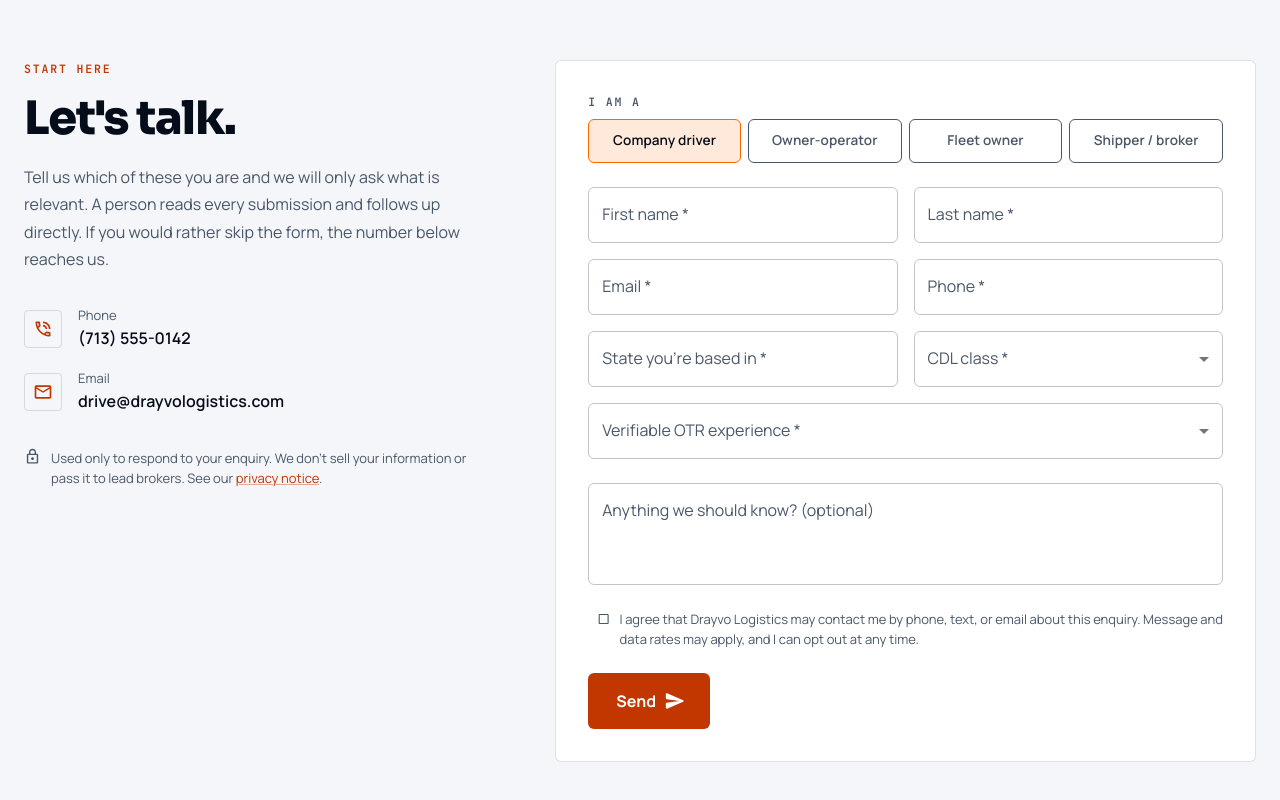
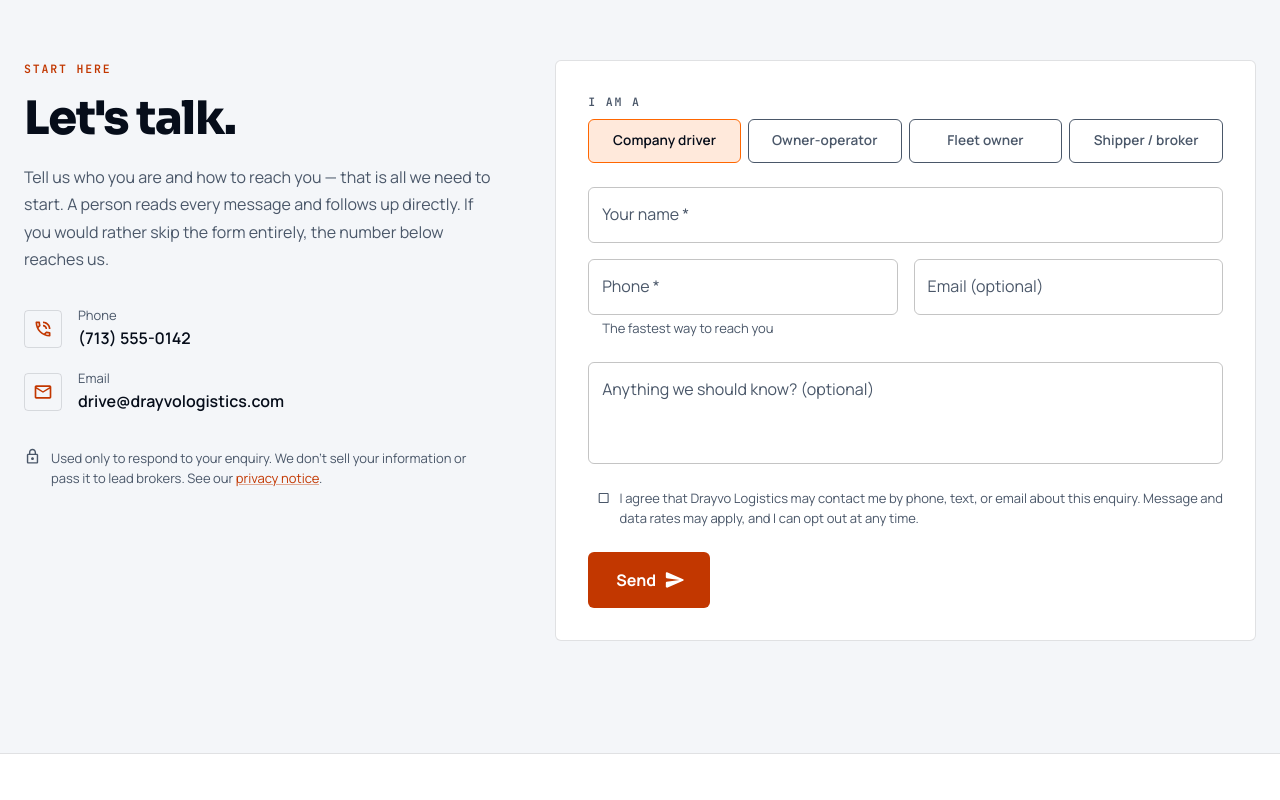
Before and after one commit to agentlabs-tm/drayvo, a Next.js app in the folder web-landing/: page / in a window 1280 px wide. Shown: the part 11180-11980 px from the top of the page. Built offline with nearby package versions, Linux system fonts and the light colour scheme; what @mui/material-nextjs would draw is missing.

Commit message:
addr change

```diff
--- a/web-landing/src/app/api/apply/route.ts
+++ b/web-landing/src/app/api/apply/route.ts
@@ -4,7 +4,7 @@ export const runtime = 'nodejs';
 
 type Payload = Record<string, unknown>;
 
-const REQUIRED = ['firstName', 'lastName', 'email', 'phone', 'audience'] as const;
+const REQUIRED = ['name', 'phone', 'audience'] as const;
 const EMAIL_RE = /^[^\s@]+@[^\s@]+\.[^\s@]{2,}$/;
 
 // Naive in-memory rate limit — swap for Redis/Upstash before production traffic.
@@ -40,7 +40,9 @@ export async function POST(req: Request) {
   if (missing.length) {
     return NextResponse.json({ error: `Missing: ${missing.join(', ')}` }, { status: 400 });
   }
-  if (!EMAIL_RE.test(String(body.email))) {
+  // Email is optional now — validate only when one was supplied.
+  const email = String(body.email ?? '').trim();
+  if (email && !EMAIL_RE.test(email)) {
     return NextResponse.json({ error: 'Invalid email' }, { status: 400 });
   }
   if (body.consent !== true) {
@@ -54,11 +56,9 @@ export async function POST(req: Request) {
   // serverless instances; move it to Redis/Upstash before production traffic.
   console.info('[drayvo:apply]', {
     audience: body.audience,
-    name: `${body.firstName} ${body.lastName}`,
-    email: body.email,
+    name: body.name,
     phone: body.phone,
-    state: body.state,
-    company: body.company,
+    email: email || null,
     receivedAt: new Date().toISOString(),
   });
 
--- a/web-landing/src/app/page.tsx
+++ b/web-landing/src/app/page.tsx
@@ -25,9 +25,9 @@ import { FAQS } from '@/lib/faqs';
  * figure in schema is worse than in body copy, because search engines present
  * it as a fact attributed to the company.
  *
- * TODO(verify): add `address`, `telephone`, and FMCSA identifiers once
- * confirmed, and reinstate a JobPosting entry with a real `baseSalary` and
- * `validThrough` when the pay structure is signed off.
+ * TODO(verify): add `telephone` and the FMCSA identifiers once confirmed, and
+ * reinstate a JobPosting entry with a real `baseSalary` and `validThrough`
+ * when the pay structure is signed off.
  */
 const jsonLd = {
   '@context': 'https://schema.org',
@@ -41,6 +41,14 @@ const jsonLd = {
       description: brandVoice.positioning,
       slogan: brandVoice.line,
       email: site.email,
+      address: {
+        '@type': 'PostalAddress',
+        streetAddress: `${site.address.street}, ${site.address.suite}`,
+        addressLocality: site.address.city,
+        addressRegion: site.address.state,
+        postalCode: site.address.postalCode,
+        addressCountry: site.address.country,
+      },
     },
     {
       '@type': 'WebSite',
--- a/web-landing/src/components/sections/ApplyForm.tsx
+++ b/web-landing/src/components/sections/ApplyForm.tsx
@@ -3,7 +3,7 @@
 import * as React from 'react';
 import {
   Alert, Box, Button, Checkbox, CircularProgress, Container, FormControlLabel, Link,
-  MenuItem, Stack, TextField, ToggleButton, ToggleButtonGroup, Typography,
+  Stack, TextField, ToggleButton, ToggleButtonGroup, Typography,
 } from '@mui/material';
 import SendRoundedIcon from '@mui/icons-material/SendRounded';
 import CheckCircleOutlineRoundedIcon from '@mui/icons-material/CheckCircleOutlineRounded';
@@ -20,16 +20,9 @@ export type Audience = 'company-driver' | 'owner-operator' | 'fleet-owner' | 'sh
 
 export type ApplyValues = {
   audience: Audience;
-  firstName: string;
-  lastName: string;
+  name: string;
+  phone: string;
   email: string;
-  phone: string;
-  state: string;
-  experience: string;
-  cdlClass: string;
-  truckCount: string;
-  company: string;
-  lanes: string;
   message: string;
   consent: boolean;
 };
@@ -41,9 +34,6 @@ const AUDIENCES: { value: Audience; label: string }[] = [
   { value: 'shipper', label: 'Shipper / broker' },
 ];
 
-const EXPERIENCE = ['Less than 6 months', '6–12 months', '1–3 years', '3–5 years', '5+ years'];
-const CDL_CLASS = ['Class A', 'Class B', 'Not currently licensed'];
-const TRUCK_COUNT = ['1 truck', '2–5 trucks', '6–10 trucks', 'More than 10'];
 
 const EMAIL_RE = /^[^\s@]+@[^\s@]+\.[^\s@]{2,}$/;
 const PHONE_RE = /^[\d\s()+.-]{10,20}$/;
@@ -54,16 +44,11 @@ export default function ApplyForm() {
   const { register, handleSubmit, control, watch, reset, formState: { errors } } = useForm<ApplyValues>({
     mode: 'onTouched',
     defaultValues: {
-      audience: 'company-driver',
-      firstName: '', lastName: '', email: '', phone: '', state: '',
-      experience: '', cdlClass: '', truckCount: '', company: '', lanes: '',
-      message: '', consent: false,
+      audience: 'company-driver', name: '', phone: '', email: '', message: '', consent: false,
     },
   });
 
   const audience = watch('audience');
-  const isDriver = audience === 'company-driver' || audience === 'owner-operator';
-  const isOwner = audience === 'fleet-owner' || audience === 'owner-operator';
   const isShipper = audience === 'shipper';
 
   const onSubmit = async (values: ApplyValues) => {
@@ -115,9 +100,9 @@ export default function ApplyForm() {
             </Reveal>
             <Reveal delay={0.12}>
               <Typography sx={{ color: 'text.secondary', mt: 2.5 }}>
-                Tell us which of these you are and we will only ask what is relevant. A person
-                reads every submission and follows up directly. If you would rather skip the form,
-                the number below reaches us.
+                Tell us who you are and how to reach you — that is all we need to start. A person
+                reads every message and follows up directly. If you would rather skip the form
+                entirely, the number below reaches us.
               </Typography>
             </Reveal>
 
@@ -222,134 +207,40 @@ export default function ApplyForm() {
 
                   <Box sx={{ display: 'grid', gap: 2, gridTemplateColumns: { xs: '1fr', sm: '1fr 1fr' } }}>
                     <TextField
-                      label="First name"
+                      label="Your name"
                       required
-                      error={!!errors.firstName}
-                      helperText={errors.firstName?.message}
-                      {...register('firstName', { required: 'Enter your first name' })}
-                    />
-                    <TextField
-                      label="Last name"
-                      required
-                      error={!!errors.lastName}
-                      helperText={errors.lastName?.message}
-                      {...register('lastName', { required: 'Enter your last name' })}
-                    />
-                    <TextField
-                      label="Email"
-                      type="email"
-                      required
-                      error={!!errors.email}
-                      helperText={errors.email?.message}
-                      {...register('email', {
-                        required: 'Enter your email',
-                        pattern: { value: EMAIL_RE, message: 'Enter a valid email address' },
-                      })}
+                      autoComplete="name"
+                      error={!!errors.name}
+                      helperText={errors.name?.message}
+                      sx={{ gridColumn: { sm: 'span 2' } }}
+                      {...register('name', { required: 'Enter your name' })}
                     />
                     <TextField
                       label="Phone"
                       type="tel"
                       required
+                      autoComplete="tel"
                       error={!!errors.phone}
-                      helperText={errors.phone?.message}
+                      helperText={errors.phone?.message ?? 'The fastest way to reach you'}
                       {...register('phone', {
                         required: 'Enter a phone number',
                         pattern: { value: PHONE_RE, message: 'Enter a valid phone number' },
                       })}
                     />
-
-                    {isShipper ? (
-                      <TextField
-                        label="Company"
-                        required
-                        error={!!errors.company}
-                        helperText={errors.company?.message}
-                        {...register('company', { required: 'Enter your company name' })}
-                      />
-                    ) : (
-                      <TextField
-                        label="State you're based in"
-                        required
-                        error={!!errors.state}
-                        helperText={errors.state?.message}
-                        {...register('state', { required: 'Enter your state' })}
-                      />
-                    )}
-
-                    {isDriver && (
-                      <Controller
-                        name="cdlClass"
-                        control={control}
-                        rules={{ required: 'Select your CDL class' }}
-                        render={({ field, fieldState }) => (
-                          <TextField
-                            {...field}
-                            select
-                            required
-                            label="CDL class"
-                            error={!!fieldState.error}
-                            helperText={fieldState.error?.message}
-                          >
-                            {CDL_CLASS.map((c) => <MenuItem key={c} value={c}>{c}</MenuItem>)}
-                          </TextField>
-                        )}
-                      />
-                    )}
-
-                    {isDriver && (
-                      <Controller
-                        name="experience"
-                        control={control}
-                        rules={{ required: 'Select your experience' }}
-                        render={({ field, fieldState }) => (
-                          <TextField
-                            {...field}
-                            select
-                            required
-                            label="Verifiable OTR experience"
-                            error={!!fieldState.error}
-                            helperText={fieldState.error?.message}
-                            sx={{ gridColumn: { sm: 'span 2' } }}
-                          >
-                            {EXPERIENCE.map((e) => <MenuItem key={e} value={e}>{e}</MenuItem>)}
-                          </TextField>
-                        )}
-                      />
-                    )}
-
-                    {isOwner && (
-                      <Controller
-                        name="truckCount"
-                        control={control}
-                        rules={{ required: 'Select how many trucks you own' }}
-                        render={({ field, fieldState }) => (
-                          <TextField
-                            {...field}
-                            select
-                            required
-                            label="Trucks you own"
-                            error={!!fieldState.error}
-                            helperText={fieldState.error?.message}
-                            sx={{ gridColumn: { sm: audience === 'fleet-owner' ? 'span 2' : 'span 1' } }}
-                          >
-                            {TRUCK_COUNT.map((c) => <MenuItem key={c} value={c}>{c}</MenuItem>)}
-                          </TextField>
-                        )}
-                      />
-                    )}
-
-                    {isShipper && (
-                      <TextField
-                        label="Lanes you need covered"
-                        placeholder="e.g. Houston → Dallas, weekly"
-                        sx={{ gridColumn: { sm: 'span 2' } }}
-                        {...register('lanes')}
-                      />
-                    )}
+                    <TextField
+                      label="Email (optional)"
+                      type="email"
+                      autoComplete="email"
+                      error={!!errors.email}
+                      helperText={errors.email?.message}
+                      {...register('email', {
+                        pattern: { value: EMAIL_RE, message: 'Enter a valid email address' },
+                      })}
+                    />
                   </Box>
 
                   <TextField
-                    label={isShipper ? 'Tell us about your freight' : 'Anything we should know? (optional)'}
+                    label={isShipper ? 'What do you need moved? (optional)' : 'Anything we should know? (optional)'}
                     multiline
                     minRows={3}
                     {...register('message')}
--- a/web-landing/src/components/sections/Footer.tsx
+++ b/web-landing/src/components/sections/Footer.tsx
@@ -75,9 +75,10 @@ export default function Footer() {
                   confirmed. Never publish a placeholder operating authority number. */}
               {site.authorityVerified && site.mcNumber ? ` · ${site.mcNumber} · ${site.dotNumber}` : ''}
             </Typography>
-            {site.address.city && (
+            {site.address.street && (
               <Typography variant="caption" sx={{ color: 'text.secondary' }}>
-                {site.address.city}, {site.address.state}
+                {site.address.street}, {site.address.suite}, {site.address.city}{' '}
+                {site.address.state} {site.address.postalCode}
               </Typography>
             )}
           </Stack>
--- a/web-landing/src/lib/site.ts
+++ b/web-landing/src/lib/site.ts
@@ -15,12 +15,12 @@ export const site = {
   email: 'dispatch@drayvologistics.com',
   recruitingEmail: 'drive@drayvologistics.com',
 
-  // TODO(verify): confirm the registered business address before publishing.
-  // Do not display a terminal address the company does not operate from.
   address: {
-    street: '',
+    street: '17350 State Hwy 249',
+    suite: 'Ste 220',
     city: 'Houston',
     state: 'TX',
+    postalCode: '77064',
     country: 'US',
   },
 
```
